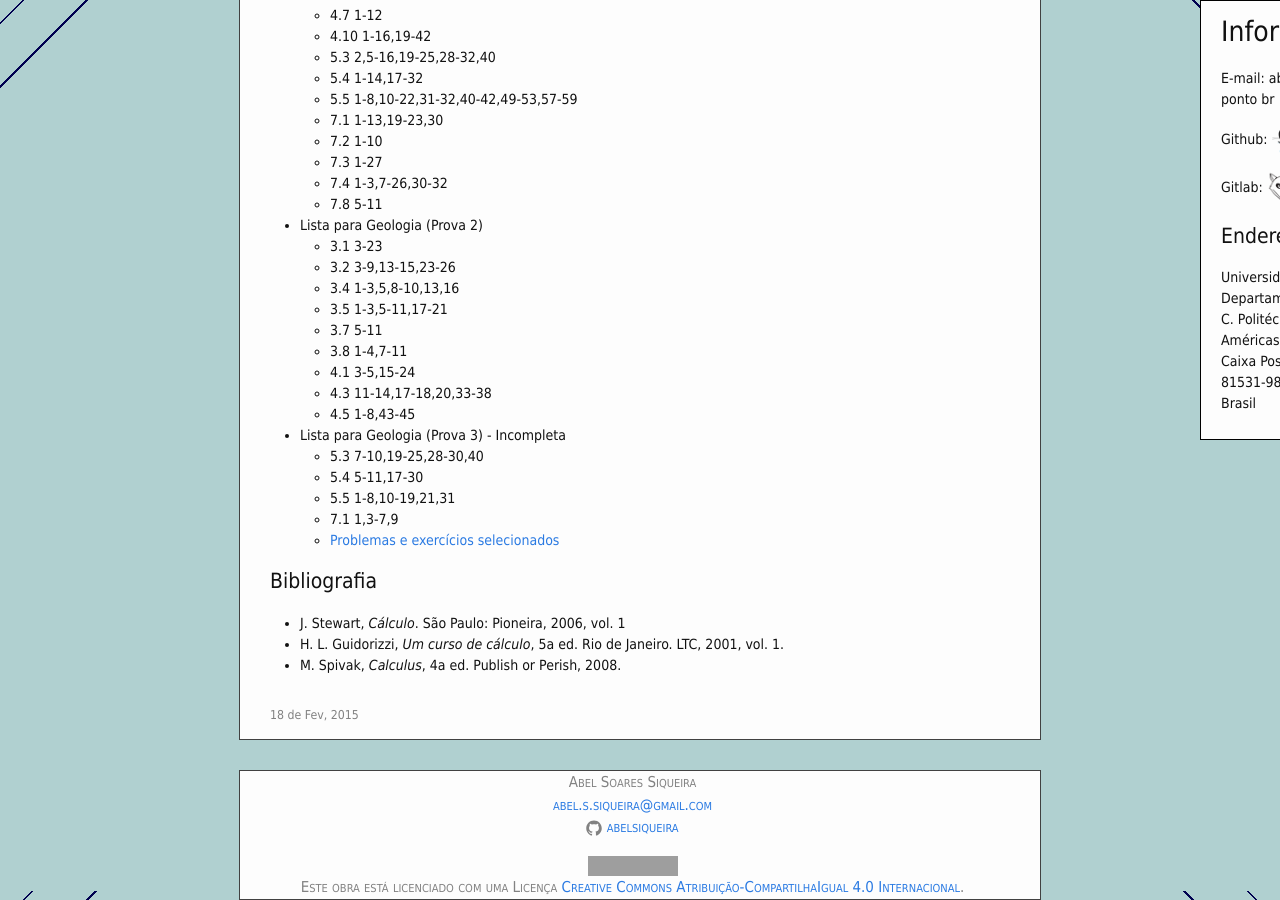
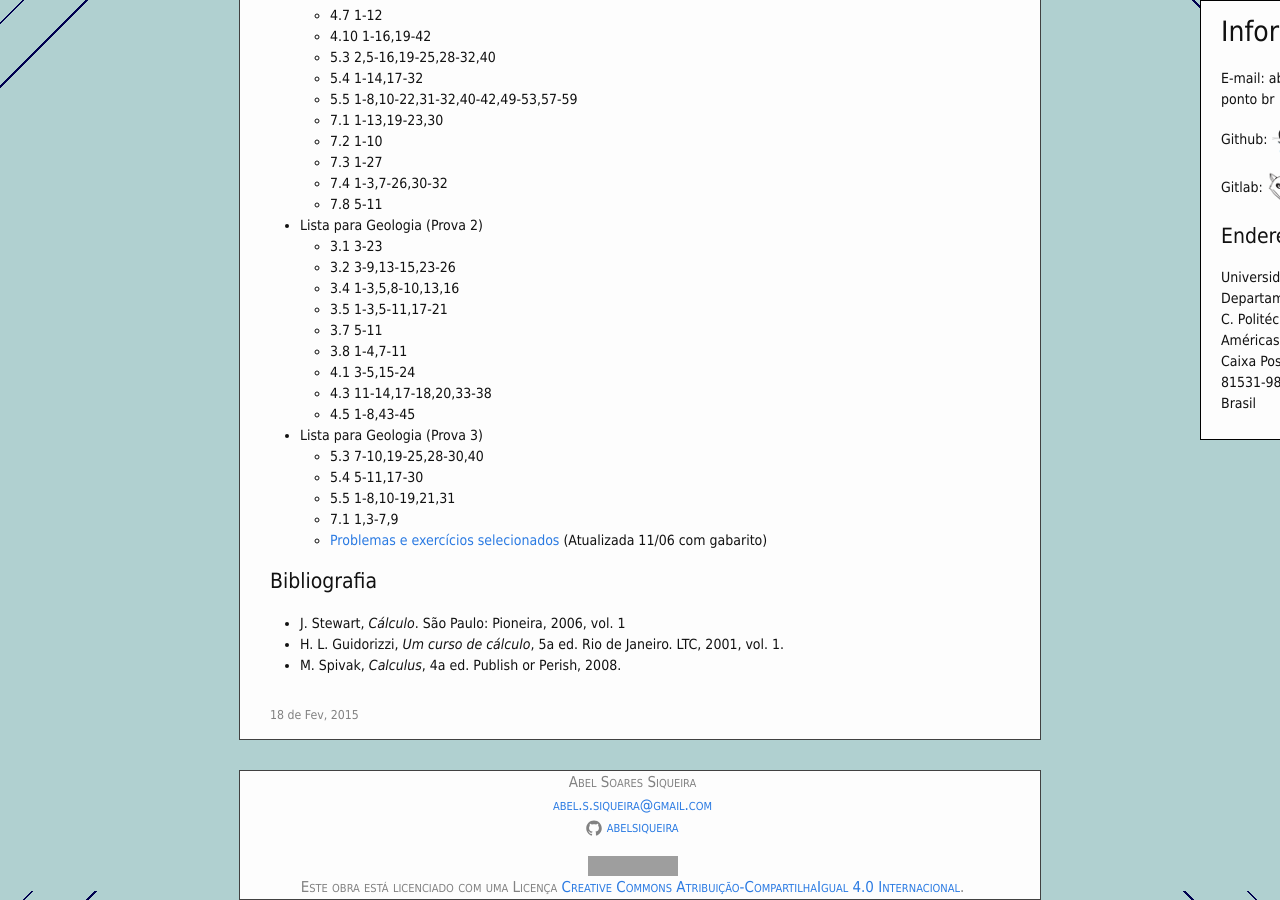
Before and after one commit to abelsiqueira/abelsiqueira.github.io-old, a Jekyll site: the page built from _posts/br/2015-02-18-cm201-calculo-diferencial-e-integral-2015s1.markdown, in a window 1280 px wide and 900 px high, scrolled down 1809 px. Built offline with Jekyll 4.4.1, drawn with Linux system fonts in a browser that asks for light colours; nearby versions of some CDN libraries; grey boxes are pictures that could not be loaded.

Commit message:
Atualiza lista de integrais com gabarito

```diff
--- a/_posts/br/2015-02-18-cm201-calculo-diferencial-e-integral-2015s1.markdown
+++ b/_posts/br/2015-02-18-cm201-calculo-diferencial-e-integral-2015s1.markdown
@@ -115,13 +115,14 @@ permalink:  cm201-2015s1
     - 4.1 3-5,15-24
     - 4.3 11-14,17-18,20,33-38
     - 4.5 1-8,43-45
-  - Lista para Geologia (Prova 3) - Incompleta
+  - Lista para Geologia (Prova 3)
     - 5.3 7-10,19-25,28-30,40
     - 5.4 5-11,17-30
     - 5.5 1-8,10-19,21,31
     - 7.1 1,3-7,9
     - [Problemas e exercícios
       selecionados]({{site.baseurl}}/disciplinas/2015s1-cm201/lista-integral.pdf)
+      (Atualizada 11/06 com gabarito)
 
 # Bibliografia
 
```
Also changed, not shown: 1 other file.
